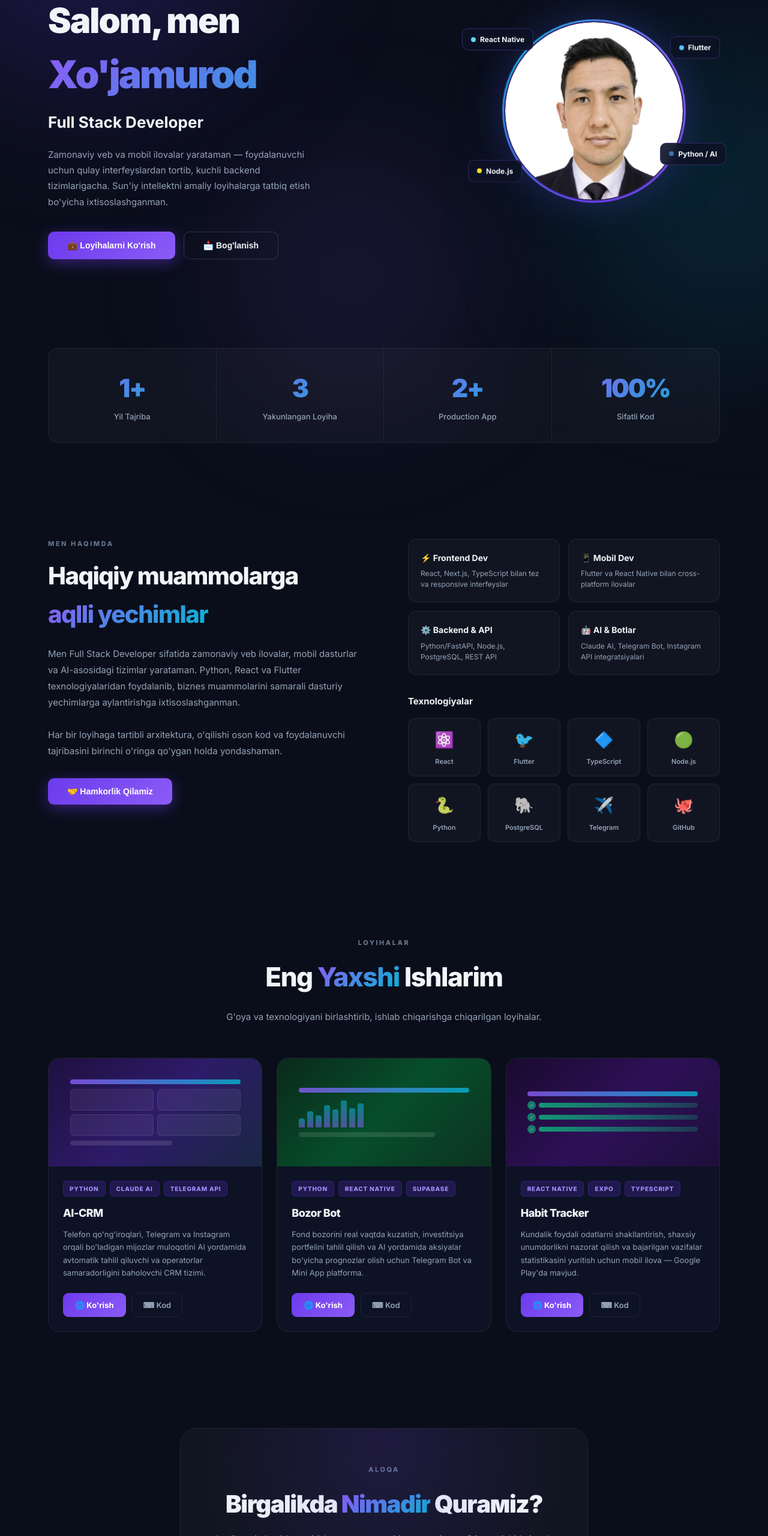
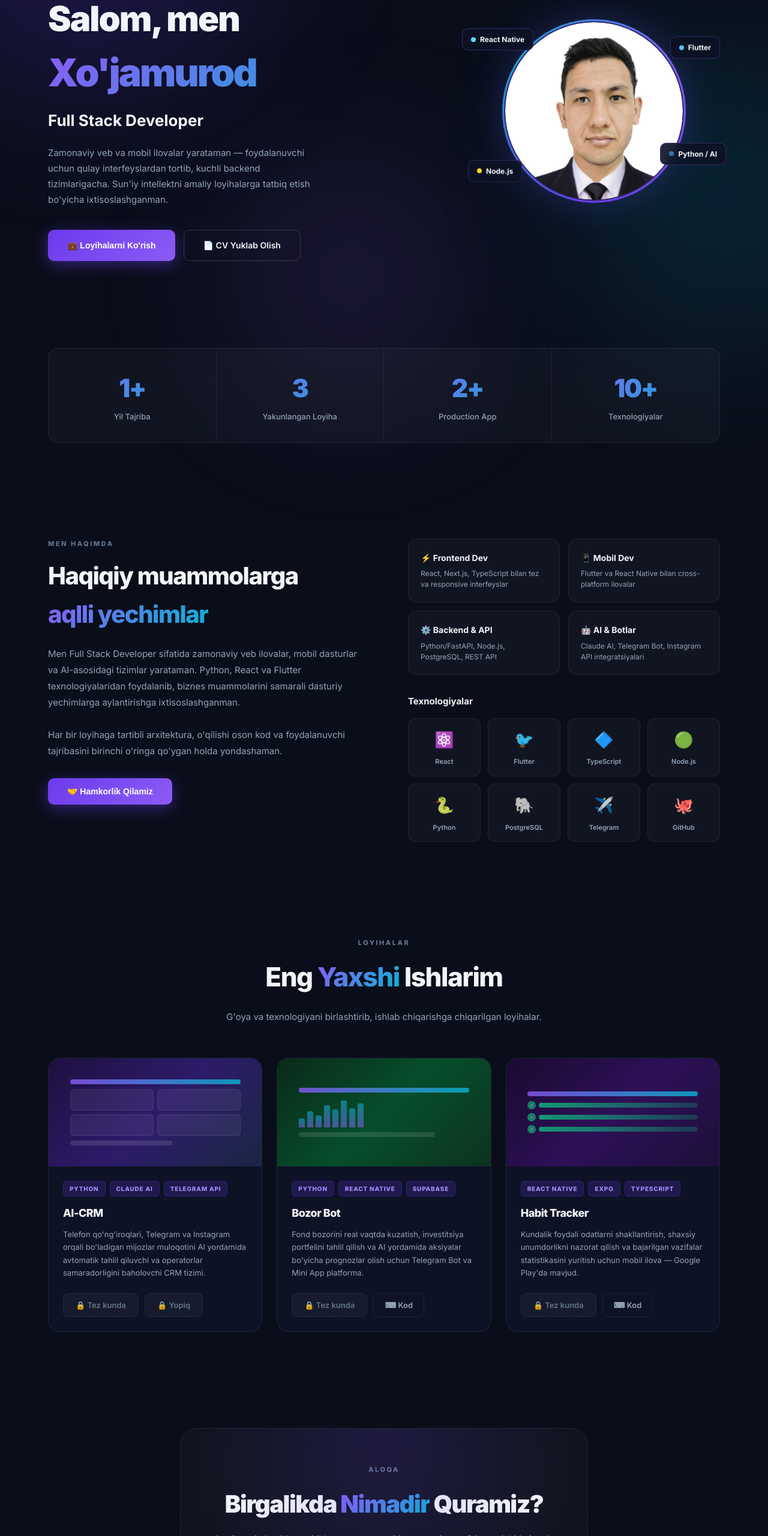
Before and after one commit to xojamurod04-gif/-My-Personal-Portfolio, a plain HTML site: page index.html in a window 1280 px wide. Shown: the part 240-2800 px from the top of the page at 60% size. Drawn offline with Linux system fonts and the light colour scheme.

Commit message:
Fix: dead links, nav duplicate, typos, OG tags, aria-labels, SEO improvements

```diff
--- a/index.html
+++ b/index.html
@@ -5,6 +5,15 @@
   <meta name="viewport" content="width=device-width, initial-scale=1.0" />
   <title>Arslanov Xo'jamurod — Full Stack Developer</title>
   <meta name="description" content="Arslanov Xo'jamurod — Full Stack Developer. Python, React, Flutter, Node.js va AI texnologiyalari bo'yicha ixtisoslashgan dasturchi." />
+  <!-- Open Graph -->
+  <meta property="og:title" content="Arslanov Xo'jamurod — Full Stack Developer" />
+  <meta property="og:description" content="Zamonaviy veb va mobil ilovalar, AI-asosidagi tizimlar yaratuvchi Full Stack Developer." />
+  <meta property="og:image" content="https://xojamurod04-gif.github.io/-My-Personal-Portfolio/photo.png" />
+  <meta property="og:url" content="https://xojamurod04-gif.github.io/-My-Personal-Portfolio/" />
+  <meta property="og:type" content="website" />
+  <meta name="twitter:card" content="summary_large_image" />
+  <meta name="twitter:title" content="Arslanov Xo'jamurod — Full Stack Developer" />
+  <meta name="twitter:description" content="Zamonaviy veb va mobil ilovalar, AI-asosidagi tizimlar yaratuvchi Full Stack Developer." />
   <link href="https://fonts.googleapis.com/css2?family=Inter:wght@300;400;500;600;700;800;900&family=Fira+Code:wght@400;500;600&display=swap" rel="stylesheet" />
   <style>
     *, *::before, *::after { box-sizing: border-box; margin: 0; padding: 0; }
@@ -395,6 +404,24 @@
       transition: opacity 0.7s ease, transform 0.7s ease;
     }
     .fade-up.visible { opacity: 1; transform: translateY(0); }
+
+    /* ═══ DISABLED BUTTON ═══ */
+    .proj-btn-soon {
+      display: flex; align-items: center; gap: 7px;
+      padding: 9px 20px; border-radius: 9px; font-size: 13px; font-weight: 600;
+      background: rgba(255,255,255,0.04); color: var(--gray2);
+      border: 1px dashed rgba(255,255,255,0.1); cursor: not-allowed;
+      pointer-events: none; user-select: none;
+    }
+    /* ═══ CV BUTTON ═══ */
+    .btn-cv {
+      padding: 14px 32px; border-radius: 10px; font-size: 14px; font-weight: 600;
+      background: transparent; color: var(--white);
+      border: 1.5px solid rgba(255,255,255,0.15);
+      cursor: pointer; transition: all 0.3s; text-decoration: none;
+      display: inline-flex; align-items: center; gap: 8px;
+    }
+    .btn-cv:hover { border-color: var(--purple-light); background: rgba(108,58,237,0.1); transform: translateY(-3px); }
   </style>
 </head>
 <body>
@@ -409,7 +436,6 @@
   <div class="logo"><span>Xo'jamurod</span></div>
   <ul class="nav-links">
     <li><a href="#about">Haqimda</a></li>
-    <li><a href="#about">Tajriba</a></li>
     <li><a href="#projects">Loyihalar</a></li>
     <li><a href="#contact">Aloqa</a></li>
   </ul>
@@ -433,9 +459,9 @@
       <button class="btn-main" onclick="document.getElementById('projects').scrollIntoView({behavior:'smooth'})">
         💼 Loyihalarni Ko'rish
       </button>
-      <button class="btn-outline" onclick="document.getElementById('contact').scrollIntoView({behavior:'smooth'})">
-        📩 Bog'lanish
-      </button>
+      <a href="#" class="btn-cv" aria-label="CV yuklab olish" title="Rezyume hali tayyorlanmoqda">
+        📄 CV Yuklab Olish
+      </a>
     </div>
   </div>
 
@@ -443,7 +469,7 @@
     <div class="avatar-container">
       <div class="avatar-glow"></div>
       <div class="avatar-circle">
-        <img src="photo.png" alt="Arslanov Xo'jamurod" style="width:100%;height:100%;object-fit:cover;object-position:center top;border-radius:50%;" />
+        <img src="photo.png" alt="Arslanov Xo'jamurod — Full Stack Developer" width="300" height="300" style="width:100%;height:100%;object-fit:cover;object-position:center top;border-radius:50%;" />
       </div>
       <!-- Floating tags -->
       <div class="ftag f1"><div class="ftag-dot"></div>React Native</div>
@@ -469,8 +495,8 @@
     <div class="stat-label">Production App</div>
   </div>
   <div class="stat-item">
-    <div class="stat-num">100%</div>
-    <div class="stat-label">Sifatli Kod</div>
+    <div class="stat-num">10+</div>
+    <div class="stat-label">Texnologiyalar</div>
   </div>
 </div>
 
@@ -556,8 +582,8 @@
         <h3 class="proj-title">AI-CRM</h3>
         <p class="proj-desc">Telefon qo'ng'iroqlari, Telegram va Instagram orqali bo'ladigan mijozlar muloqotini AI yordamida avtomatik tahlil qiluvchi va operatorlar samaradorligini baholovchi CRM tizimi.</p>
         <div class="proj-actions">
-          <a href="#" class="proj-btn-live">🌐 Ko'rish</a>
-          <a href="#" class="proj-btn-code">⌨ Kod</a>
+          <span class="proj-btn-soon" title="Tez kunda">🔒 Tez kunda</span>
+          <span class="proj-btn-soon" title="Yopiq loyiha">🔒 Yopiq</span>
         </div>
       </div>
     </div>
@@ -591,8 +617,8 @@
         <h3 class="proj-title">Bozor Bot</h3>
         <p class="proj-desc">Fond bozorini real vaqtda kuzatish, investitsiya portfelini tahlil qilish va AI yordamida aksiyalar bo'yicha prognozlar olish uchun Telegram Bot va Mini App platforma.</p>
         <div class="proj-actions">
-          <a href="#" class="proj-btn-live">🌐 Ko'rish</a>
-          <a href="https://github.com/xojamurod04-gif/bozor-terminal-bot" target="_blank" class="proj-btn-code">⌨ Kod</a>
+          <span class="proj-btn-soon" title="Tez kunda">🔒 Tez kunda</span>
+          <a href="https://github.com/xojamurod04-gif/bozor-terminal-bot" target="_blank" rel="noopener noreferrer" class="proj-btn-code" aria-label="Bozor Bot GitHub kodi">⌨ Kod</a>
         </div>
       </div>
     </div>
@@ -629,8 +655,8 @@
         <h3 class="proj-title">Habit Tracker</h3>
         <p class="proj-desc">Kundalik foydali odatlarni shakllantirish, shaxsiy unumdorlikni nazorat qilish va bajarilgan vazifalar statistikasini yuritish uchun mobil ilova — Google Play'da mavjud.</p>
         <div class="proj-actions">
-          <a href="#" class="proj-btn-live">🌐 Ko'rish</a>
-          <a href="https://github.com/xojamurod04-gif/my-app" target="_blank" class="proj-btn-code">⌨ Kod</a>
+          <span class="proj-btn-soon" title="Google Play linki tez kunda">🔒 Tez kunda</span>
+          <a href="https://github.com/xojamurod04-gif/my-app" target="_blank" rel="noopener noreferrer" class="proj-btn-code" aria-label="Habit Tracker GitHub kodi">⌨ Kod</a>
         </div>
       </div>
     </div>
@@ -642,21 +668,23 @@
 <section class="contact" id="contact">
   <div class="contact-inner fade-up">
     <div class="section-tag" style="text-align:center;margin-bottom:16px;">Aloqa</div>
-    <h2 class="contact-title">Birgalikda <span class="accent">Nimadir</span> Qurамiz?</h2>
+    <h2 class="contact-title">Birgalikda <span class="accent">Nimadir</span> Quramiz?</h2>
     <p class="contact-sub">Loyihangiz haqida gapirishga tayyorman. Menga yozing — 24 soat ichida javob beraman!</p>
     <a href="mailto:xojamurod04@gmail.com" class="contact-email">xojamurod04@gmail.com</a>
     <div class="social-row">
-      <a href="https://github.com/xojamurod04-gif" target="_blank" class="soc-btn" title="GitHub">🐙</a>
-      <a href="https://t.me/arslonov2315" target="_blank" class="soc-btn" title="Telegram">✈️</a>
-      <a href="https://www.instagram.com/arslonov_xojamurod" target="_blank" class="soc-btn" title="Instagram">📸</a>
+      <a href="https://github.com/xojamurod04-gif" target="_blank" rel="noopener noreferrer" class="soc-btn" title="GitHub" aria-label="GitHub profili">🐙</a>
+      <a href="https://t.me/arslonov2315" target="_blank" rel="noopener noreferrer" class="soc-btn" title="Telegram" aria-label="Telegram">✈️</a>
+      <a href="https://www.instagram.com/arslonov_xojamurod" target="_blank" rel="noopener noreferrer" class="soc-btn" title="Instagram" aria-label="Instagram">📸</a>
+      <a href="https://linkedin.com/in/xojamurod-arslanov" target="_blank" rel="noopener noreferrer" class="soc-btn" title="LinkedIn" aria-label="LinkedIn">💼</a>
     </div>
-    <a href="mailto:xojamurod04@gmail.com" style="text-decoration:none;display:block"><button class="contact-btn">✉️ Xabar Yuborish</button></a>
+    <a href="mailto:xojamurod04@gmail.com" style="text-decoration:none;display:block" aria-label="Email yuborish"><button class="contact-btn">✉️ Xabar Yuborish</button></a>
   </div>
 </section>
 
 <!-- FOOTER -->
 <footer>
   <p>© 2026 <span class="fhighlight">Arslanov Xo'jamurod</span>. Barcha huquqlar himoyalangan. Muhabbat bilan yaratildi ❤️</p>
+  <p style="margin-top:8px;font-size:12px;"><a href="https://github.com/xojamurod04-gif/-My-Personal-Portfolio" target="_blank" rel="noopener noreferrer" style="color:var(--gray2);text-decoration:none;">GitHub'da ochiq manba ↗</a></p>
 </footer>
 
 <!-- Scroll to top -->
```
